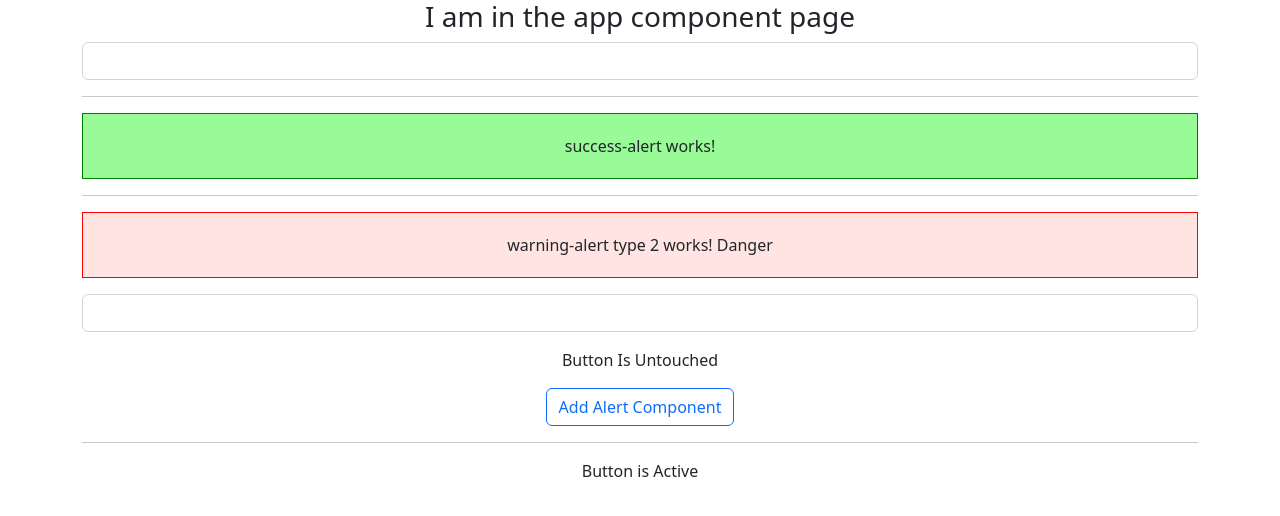
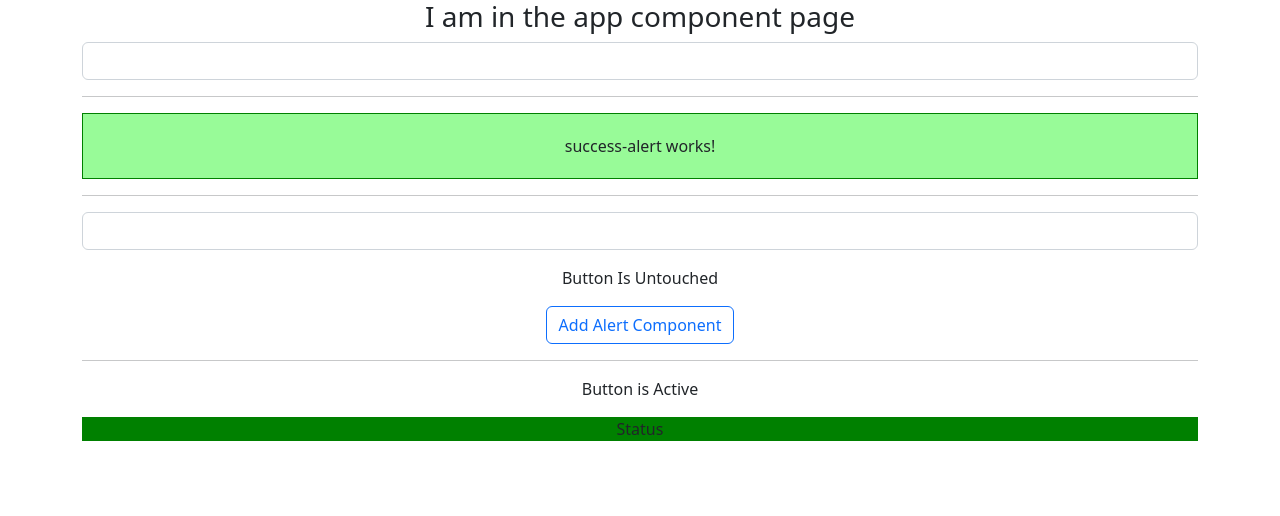
Before and after one commit to singhayush214/my-frst-angular-app, an Angular app: page / in a window 1280 px wide. Shown: the top 516 px of the page. Built offline with nearby package versions, Linux system fonts and the light colour scheme.

Commit message:
Practice: NgStyle Directive (attribute)

```diff
--- a/src/app/app.component.html
+++ b/src/app/app.component.html
@@ -5,9 +5,9 @@
             <input type="text" class="form-control" (input)="onUserInput($event)">
             <p>{{inputText}}</p>
             <hr>
-            <app-success-alert></app-success-alert>
+            <app-success-alert *ngIf="isButtonActive"></app-success-alert>
             <hr>
-            <app-warning-alert></app-warning-alert>
+            <app-warning-alert  *ngIf="!isButtonActive"></app-warning-alert>
             <input type="text" class="form-control" [(ngModel)]="inputText"> <!-- this is example of two-way-data-binding -->
             <p>{{inputText}}</p>
             <p>{{onClickStatus}}</p>
@@ -15,6 +15,7 @@
             <hr>
             <p *ngIf="isButtonActive; else elseElement">Button is Active</p>
             <ng-template #elseElement>Button is Not Active</ng-template>
+            <p [ngStyle]="{backgroundColor: getColor()}">Status</p>
         </div>
     </div>
 </div>
--- a/src/app/app.component.ts
+++ b/src/app/app.component.ts
@@ -25,4 +25,8 @@ export class AppComponent {
   onUserInput = (event: Event) => {
     this.inputText = (<HTMLInputElement>event.target).value;
   }
+
+  getColor() {
+    return this.isButtonActive ? 'green' : 'red';
+  }
 }
```
